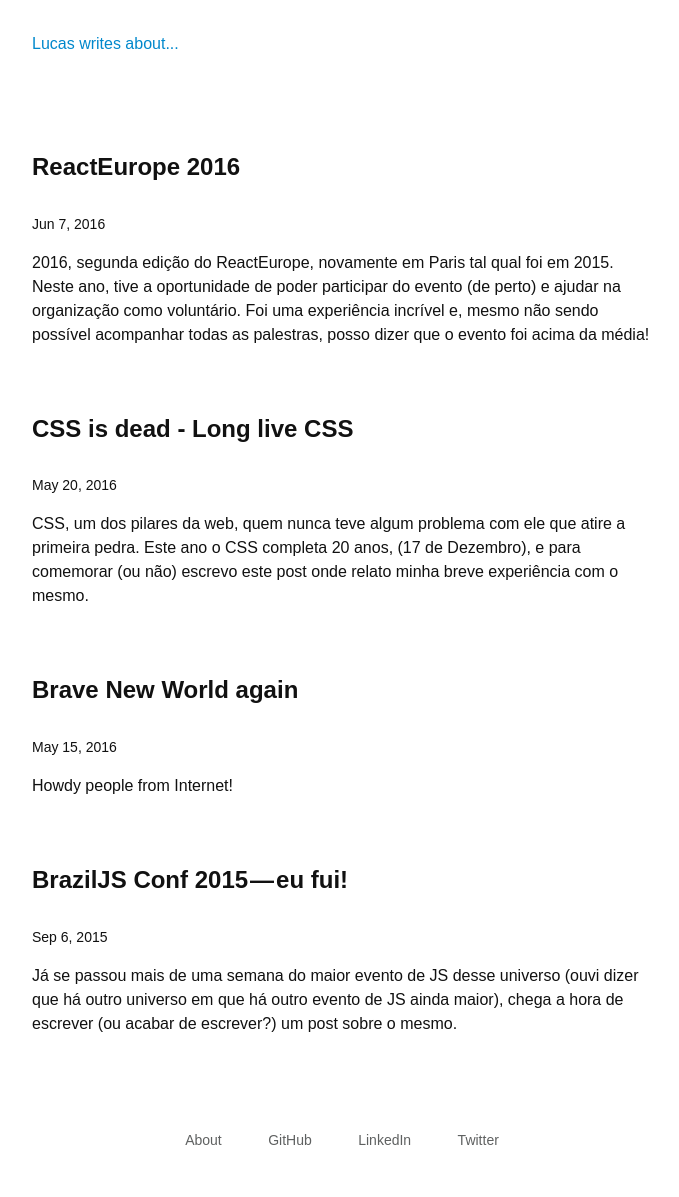
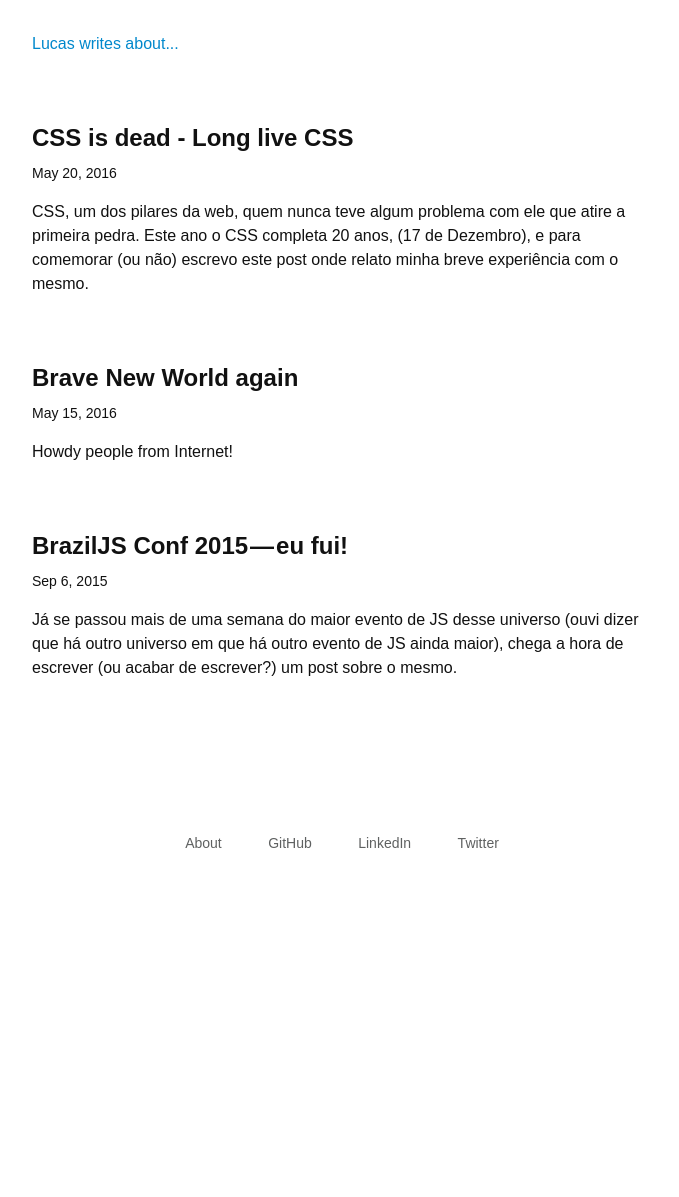
Before and after one commit to AgtLucas/_agtlucas.com, a Jekyll site: the page built from index.html, in a window 1280 px wide. Shown: the whole page, without its empty margins (298-977 px from the left). Built offline with Jekyll 4.4.1, drawn with Linux system fonts in a browser that asks for light colours; some web fonts are replaced; after the commit the page ends 900 px from its top, so only the background shows below that.

Commit message:
Update style

```diff
--- a/_posts/2016-06-07-react-europe-2016.md
+++ /dev/null
@@ -1,161 +0,0 @@
----
-layout: post
-title:  "ReactEurope 2016"
-description: "Um evento inspirador!"
-date:   2016-06-07 17:17:58 -0300
-categories: blog
----
-
-2016, segunda edição do ReactEurope, novamente em Paris tal qual foi em 2015. Neste ano, tive a oportunidade de poder participar do evento (de perto) e ajudar na organização como voluntário. Foi uma experiência incrível e, mesmo não sendo possível acompanhar todas as palestras, posso dizer que o evento foi acima da média!
-
-Como o próprio nome diz, é um evento focado em React, porém não! Tivemos uma variação legal de palestras, não ficando preso apenas ao React e ao React Native. Teve GraphQL, Flow, Falcor, Elm, entre outros!
-
-Pouco mais de **800 pessoas** estiveram presentes nos dois dias de evento, fora os dois dias de Workshop e também o Hackathon que aconteceu no dia 01/06/2016 na sede da Mozilla em Paris.
-
-Vamos lá.
-
-![Mug](/img/react-europe-mug-1.JPG)
-
-## 1º dia (02/06/2016)
-
-### The Redux Journey
-
-[Dan Abramov](https://github.com/gaearon), criador do (até 1 ano atrás desconhecido) Redux, conta como tem sido a jornada do Redux até agora, toda a sua evolução, os aprendizados no meio do caminho e como a comunidade tem ajudado a cultivar o ecosistema.
-
-<div class="u-video">
-<iframe width="560" height="315" src="https://www.youtube.com/embed/uvAXVMwHJXU" frameborder="0" allowfullscreen></iframe>
-</div>
-
-### Native Navigation for Every Platform
-
-Nesta palestra, [Eric Vlad](https://twitter.com/ericvicenti), que trabalhou no primeiro app powered by React Native em produção; Facebook Groups demonstra como a nova API de navegação para o React Native (atualmente apelidada de Navigation Experimental) funciona e como ela pode ser usada até mesmo para web!
-
-<div class="u-video">
-<iframe width="560" height="315" src="https://www.youtube.com/embed/dOSwHABLvdM" frameborder="0" allowfullscreen></iframe>
-</div>
-
-### A cartoon guide to performance in React
-
-Uma das palestras que estava mais aguardando para ver e a [Lin Clark](https://twitter.com/linclark) não me decepcionou! Sou um grande fã dela, principalmente pelo seu projeto [Code Cartoons](https://code-cartoons.com/) e nesta palestra ela deu dicas bem bacanas sobre como melhorar a performance da sua aplicação React. Bacana também foi saber sobre o projeto novo da Mozilla, o [Project Tofino](http://mozilla.github.io/tofino/).
-
-<div class="u-video">
-<iframe width="560" height="315" src="https://www.youtube.com/embed/-t8eOoRsJ7M" frameborder="0" allowfullscreen></iframe>
-</div>
-
-### React Native <3 60FPS -- Improving React Native animations
-
-Atualmente as animações estão cada vez mais presentes nas aplicações, nesta palestra, [Krzysztof Magiera](https://twitter.com/kzzzf) mostra várias dicas de como manter as animações no React Native sempre em 60FPS!
-
-<div class="u-video">
-<iframe width="560" height="315" src="https://www.youtube.com/embed/qgSMjYWqBk4" frameborder="0" allowfullscreen></iframe>
-</div>
-
-### Being Successful at Open Source
-
-O Facebook tem se mostrado um grande celeiro open source com vários projetos de sucesso. [Christopher Chedeau (aka.: Vjeux)](https://twitter.com/Vjeux) conta sua experiência em diversos projetos open source pelos quais ele já trabalhou e dá dicas valiosas de como manter um projeto open source.
-
-<div class="u-video">
-<iframe width="560" height="315" src="https://www.youtube.com/embed/nRF0OVQL9Nw" frameborder="0" allowfullscreen></iframe>
-</div>
-
-### GraphQL at Facebook
-
-[Dan Schafer](https://twitter.com/dlschafer), co-criador do GraphQL explica em detalhes como o projeto têm sido usado em produção no Facebook ao longo dos anos.
-
-<div class="u-video">
-<iframe width="560" height="315" src="https://www.youtube.com/embed/etax3aEe2dA" frameborder="0" allowfullscreen></iframe>
-</div>
-
-### A Deepdive Into Flow
-
-Flow é um "verificador" de tipagem, criado para rapidamente encontrar erros em aplicações JS. Como o próprio nome da palestra sugere, [Jeff Morrison](https://twitter.com/lbljeffmo) nos apresenta um grande overview de como o Flow realmente funciona e qual a sua importância nos dias atuais.
-
-<div class="u-video">
-<iframe width="560" height="315" src="https://www.youtube.com/embed/VEaDsKyDxkY" frameborder="0" allowfullscreen></iframe>
-</div>
-
-### Debugging flux applications in production
-
-[Mihail Diordiev](https://twitter.com/mdiordiev) é o criador do [Redux DevTools](https://github.com/zalmoxisus/redux-devtools-extension) e nesta palestra ele explica como tornar o processo de debug muito mais fácil, vale muito a pena conferir!
-
-<div class="u-video">
-<iframe width="560" height="315" src="https://www.youtube.com/embed/cbXLohVbzNI" frameborder="0" allowfullscreen></iframe>
-</div>
-
-### On the Spectrum of Abstraction
-
-Infelizmente não pude acompanhar a palestra do [Cheng Lou](https://twitter.com/_chenglou), ainda bem que todas as palestras foram filmadas! Nesta palestra Cheng aborda como a comunidade React evoluiu com o passar dos anos e questiona diversos paradigmas usados pelas comunidades de desenvolvimento em geral.
-
-<div class="u-video">
-<iframe width="560" height="315" src="https://www.youtube.com/embed/mVVNJKv9esE" frameborder="0" allowfullscreen></iframe>
-</div>
-
-### React Redux Analytics
-
-Nesta palestra, [Bertrand Karerangabo](https://twitter.com/codenarian) e [Evan Schultz](https://twitter.com/e_p82) abordam como usaram Redux middleware para analisar diversas métricas de uma aplicação React.
-
-<div class="u-video">
-<iframe width="560" height="315" src="https://www.youtube.com/embed/MBTgiMLujek" frameborder="0" allowfullscreen></iframe>
-</div>
-
-## Day 2
-
-### Evolving the Visual Programming Environment with React
-
-<div class="u-video">
-<iframe width="560" height="315" src="https://www.youtube.com/embed/WjJdaDXN5Vs" frameborder="0" allowfullscreen></iframe>
-</div>
-
-### React Native Retrospective
-
-<div class="u-video">
-<iframe width="560" height="315" src="https://www.youtube.com/embed/-vl57brMWNg" frameborder="0" allowfullscreen></iframe>
-</div>
-
-### The Evolution of React UI Development
-
-<div class="u-video">
-<iframe width="560" height="315" src="https://www.youtube.com/embed/0IkWuXeKPV0" frameborder="0" allowfullscreen></iframe>
-</div>
-
-### Recomposing your React application
-
-<div class="u-video">
-<iframe width="560" height="315" src="https://www.youtube.com/embed/zD_judE-bXk" frameborder="0" allowfullscreen></iframe>
-</div>
-
-### Falcor: One Model Everywhere
-
-<div class="u-video">
-<iframe width="560" height="315" src="https://www.youtube.com/embed/nxQweyTUj5s" frameborder="0" allowfullscreen></iframe>
-</div>
-
-### JavaScript, React Native and Performance
-
-<div class="u-video">
-<iframe width="560" height="315" src="https://www.youtube.com/embed/1oL_OJ3UePU" frameborder="0" allowfullscreen></iframe>
-</div>
-
-### Building li.st for Android with Exponent and React Native
-
-<div class="u-video">
-<iframe width="560" height="315" src="https://www.youtube.com/embed/cI9bDvDEsYE" frameborder="0" allowfullscreen></iframe>
-</div>
-
-### GraphQL Future
-
-<div class="u-video">
-<iframe width="560" height="315" src="https://www.youtube.com/embed/ViXL0YQnioU" frameborder="0" allowfullscreen></iframe>
-</div>
-
-### Building native mobile apps with GraphQL
-
-<div class="u-video">
-<iframe width="560" height="315" src="https://www.youtube.com/embed/z5rz3saDPJ8" frameborder="0" allowfullscreen></iframe>
-</div>
-
-### Q&A with core team members
-
-<div class="u-video">
-<iframe width="560" height="315" src="https://www.youtube.com/embed/5pMDd1t2thc" frameborder="0" allowfullscreen></iframe>
-</div>
```
Also changed, not shown: src/css/config/base.css (+4 -4 lines), _includes/css/main.css.
